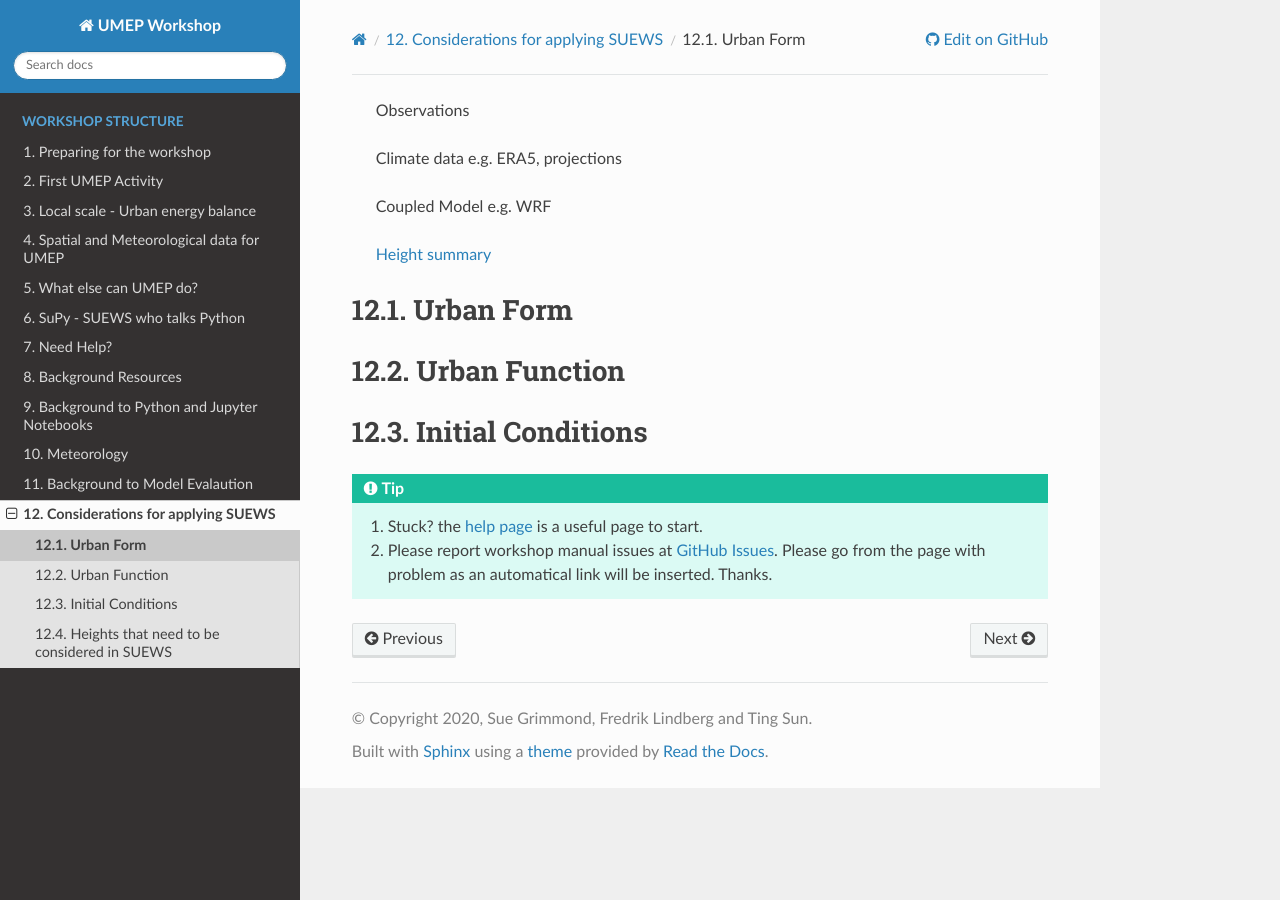
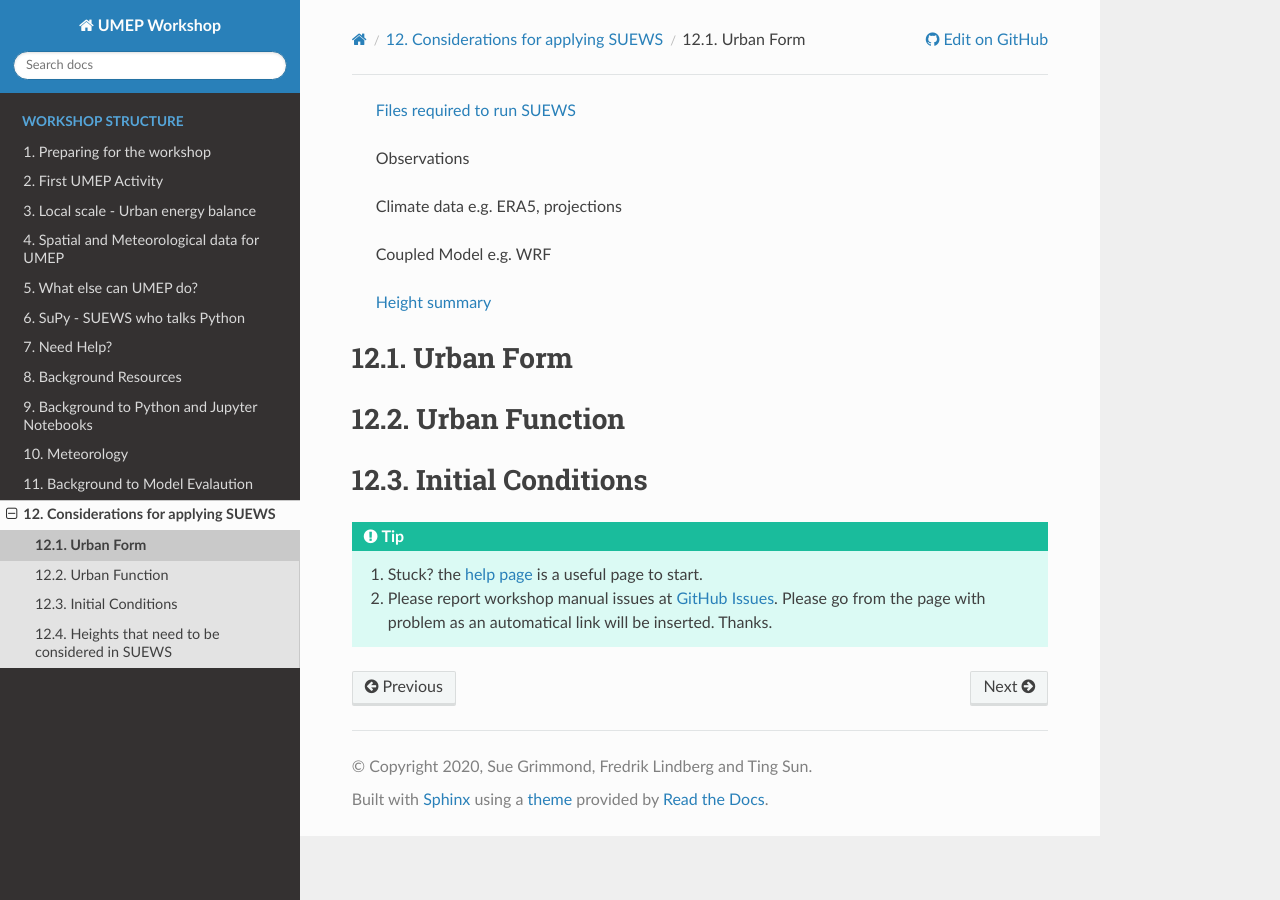
Before and after one commit to Urban-Meteorology-Reading/UMEP-Workshop, a Sphinx documentation site: the page built from source/Parameters/Consider1.rst, in a window 1280 px wide. Built offline with Sphinx 7.4.7 and the Read the Docs theme 2.0.0, drawn with Linux system fonts in a browser that asks for light colours; pages that are not in the unit, such as notebooks, are missing from menus.

Commit message:
Update Consider1.rst

```diff
--- a/source/Parameters/Consider1.rst
+++ b/source/Parameters/Consider1.rst
@@ -1,7 +1,9 @@
 .. _Consider1:
 
- Parameters
+ Model Input
  -----------
+
+ - `Files required to run SUEWS <https://suews.readthedocs.io/en/latest/input_files/input_files.html>`_
 
  Forcing data
  =============
@@ -24,6 +26,7 @@
 
 
 
+
 Urban Function
 ================
 
```
